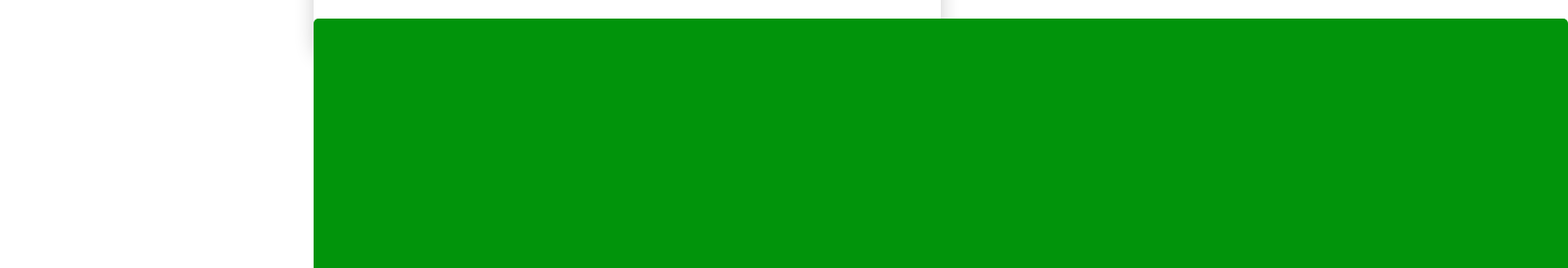
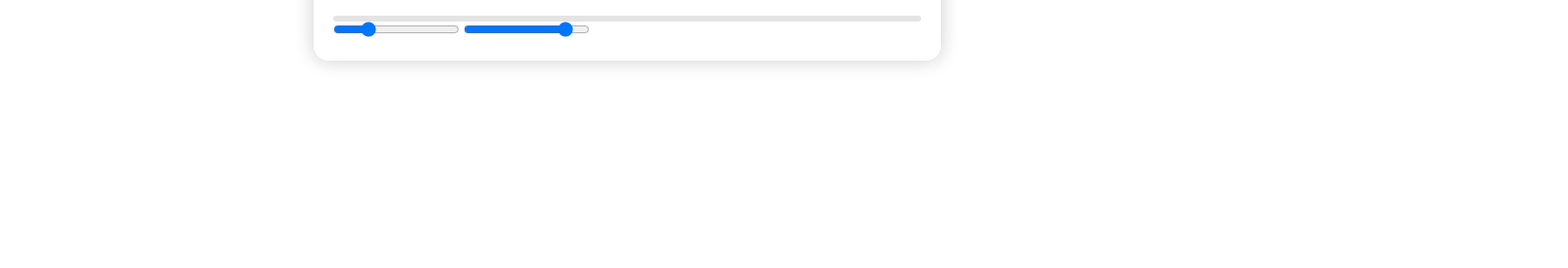
Before and after one commit to swlodawski/Price-Range-Slider, a plain HTML site: page index.html in a window 1280 px wide. Shown: the part 482-756 px from the top of the page at 98% size, 1600 px wide, since content can reach past the window. Drawn offline with Linux system fonts and the light colour scheme.

Commit message:
Commented out the dual styling for slider container && price slider.

```diff
--- a/style.css
+++ b/style.css
@@ -90,14 +90,14 @@ input::-webkit-outer-spin-button {
     border-radius: 5px;
 }
 
-.slider-container, .price-slider {
+/* .slider-container, .price-slider {
     height: 100%;
     left: 25%;
     right: 15%;
     position: absolute;
     border-radius: 5px;
     background: #01940b;
-}
+} */
 /* Verify why the slider container styling is adding large visible box. Make sure all divs are in their separate elements. */
 
 .range-input {
```
